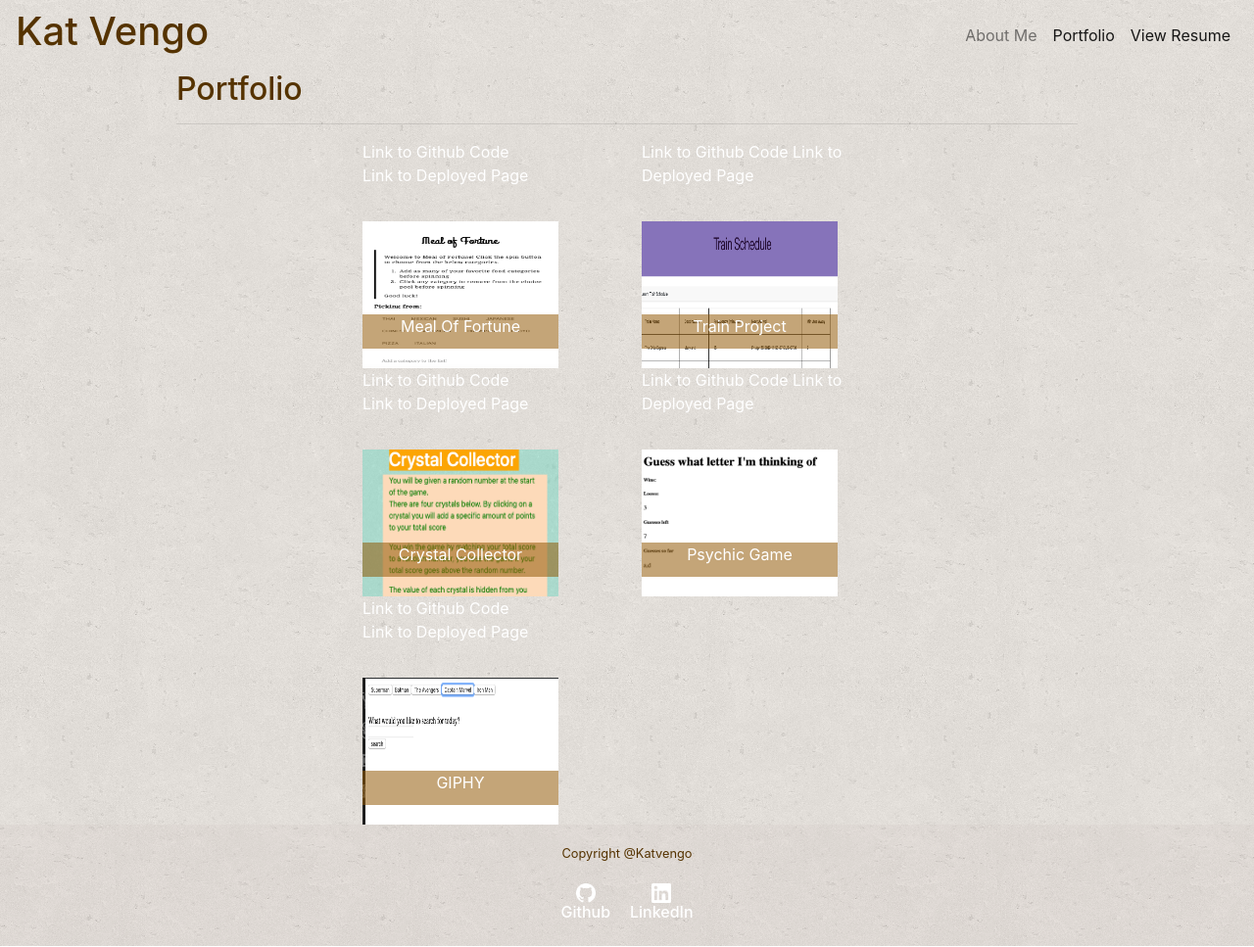
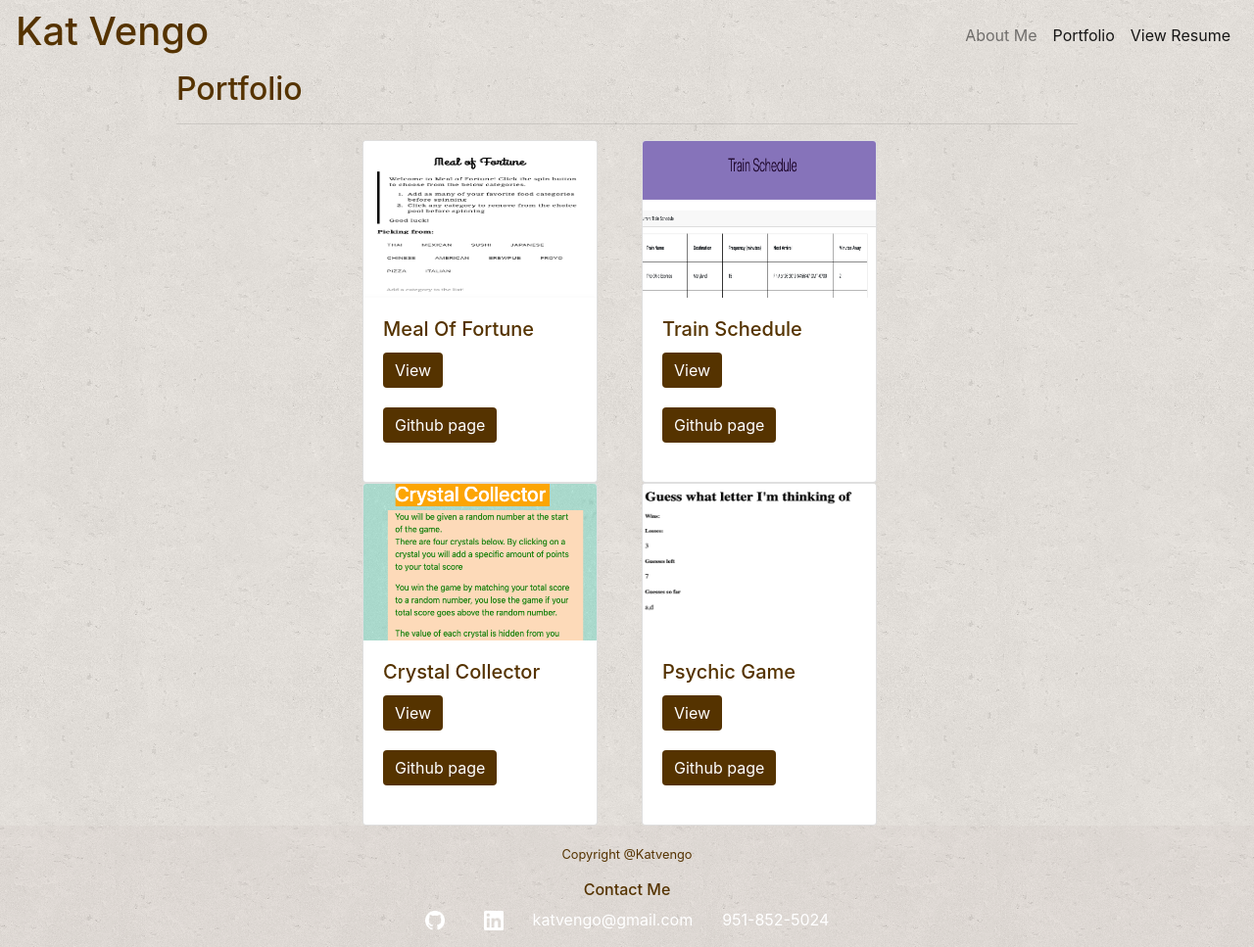
Before and after one commit to katvengo/index.html, a plain HTML site: page portfolio.html in a window 1280 px wide. Shown: the whole page at 98% size. Drawn offline with nearby package versions, Linux system fonts and the light colour scheme; a script that the page names is missing.

Commit message:
finished website

```diff
--- a/main.css
+++ b/main.css
@@ -92,7 +92,29 @@ a:active {
     padding-right: 20px;
 }
 
-/* #second{
+#second{
+    padding-left: 20px;
 
+}
 
-} */
+#thirdDiv{
+    padding-left: 30px;
+}
+
+#fourthDiv{
+    padding-left: 30px;
+    color: white;
+}
+
+#linkSpacing{
+    margin-bottom: 20px;
+    background-color: #553300;
+    border: #553300
+}
+
+a.button a:hover{
+    background-color: #553300;
+    border: #553300;
+    color: white;
+
+}
--- a/portfolio.html
+++ b/portfolio.html
@@ -65,16 +65,35 @@
                 <div class="row">
                     <div class="col-sm-3"></div>
                     <div class="col-sm-3">
-                        <a href="https://github.com/katvengo/project-1">Link to Github Code</a><br>
-                        <a href="https://katvengo.github.io/project-1/">Link to Deployed Page</a>
-                        <div class="text-block" id="two">Meal Of Fortune</div>
-                        <img src="mealoffortune.png" alt="" width="200" height="150" id="stereopic">
+                        <div class="card" style="width: 15rem;">
+                            <img src="mealoffortune.png" class="card-img-top" alt="..." style="height: 10rem;">
+                            <div class="card-body">
+                                <h5 class="card-title">Meal Of Fortune</h5>
+                                <!-- <p class="card-text">First group project. My responsibilities included working on the
+                                    javascript and ajax calls.</p> -->
+                                <a href="https://katvengo.github.io/project-1/" class="btn btn-info"
+                                    id="linkSpacing">View</a><br>
+                                <a href="https://github.com/katvengo/project-1" class="btn btn-info"
+                                    id="linkSpacing">Github page</a>
+                            </div>
+                        </div>
+
+
                     </div>
                     <div class="col-sm-3">
-                        <a href="https://github.com/katvengo/train-project">Link to Github Code</a>
-                        <a href="https://katvengo.github.io/train-project/">Link to Deployed Page</a>
-                        <div class="text-block" id="three">Train Project</div>
-                        <img src="trainschedule.png" alt="" width="200" height="150" id="ledpic">
+                        <div class="card" style="width: 15rem;">
+                            <img src="trainschedule.png" class="card-img-top" alt="..." style="height: 10rem;">
+                            <div class="card-body">
+                                <h5 class="card-title">Train Schedule</h5>
+                                <!-- <p class="card-text">This train schedule allows one to add trains and store them in
+                                    firebase. Moment.js was used to compute the times</p> -->
+                                <a href="https://katvengo.github.io/train-project/" class="btn btn-info"
+                                    id="linkSpacing">View</a><br>
+                                <a href="https://github.com/katvengo/train-project" class="btn btn-info"
+                                    id="linkSpacing">Github page</a>
+                            </div>
+                        </div>
+
                     </div>
                     <div class="col-sm-3"></div>
 
@@ -84,18 +103,36 @@
                 <div class="row">
                     <div class="col-sm-3"></div>
                     <div class="col-sm-3">
-                            <a href="https://github.com/katvengo/unit-4-game">Link to Github Code</a><br>
-                            <a href="https://katvengo.github.io/unit-4-game/">Link to Deployed Page</a>
+                        <div class="card" style="width: 15rem;">
+                            <img src="crystalcollector.png" class="card-img-top" alt="..." style="height: 10rem;">
+                            <div class="card-body">
+                                <h5 class="card-title">Crystal Collector</h5>
+                                <!-- <p class="card-text">This game is all about collecting crystals. We are given a radom
+                                    number at the start of the game, and random numbers for the value of each crystal.
+                                    In order to win the game we click on a crystal and have to reach the same variable
+                                    on the top as we do on the bottom. Once we win, the game resets.</p> -->
+                                <a href="https://katvengo.github.io/unit-4-game/" class="btn btn-info"
+                                    id="linkSpacing">View</a><br>
+                                <a href="https://github.com/katvengo/unit-4-game" class="btn btn-info"
+                                    id="linkSpacing">Github page</a>
+                            </div>
+                        </div>
 
-                        <div class="text-block" id="four">Crystal Collector</div>
-                        <img src="crystalcollector.png" alt="" width="200" height="150" id="antpic">
                     </div>
                     <div class="col-sm-3">
-                        <a href="https://github.com/katvengo/project-1">Link to Github Code</a>
-                        <a href="https://katvengo.github.io/Psychic-Game/">Link to Deployed Page</a>
+                        <div class="card" style="width: 15rem;">
+                            <img src="Psychicgame.png" class="card-img-top" alt="..." style="height: 10rem;">
+                            <div class="card-body">
+                                <h5 class="card-title">Psychic Game</h5>
+                                <!-- <p class="card-text">Want to test how much of a psychic you are? This is a guessing game
+                                    with the computer.</p> -->
+                                <a href="https://katvengo.github.io/Psychic-Game/" class="btn btn-info"
+                                    id="linkSpacing">View</a><br>
+                                <a href="https://github.com/katvengo/Psychic-Game" class="btn btn-info"
+                                    id="linkSpacing">Github page</a>
+                            </div>
+                        </div>
 
-                        <div class="text-block" id="five">Psychic Game</div>
-                        <img src="Psychicgame.png" alt="" width="200" height="150" id="earbudpic">
                     </div>
                     <div class="col-sm-3"></div>
 
@@ -104,10 +141,8 @@
                 <div class="row">
                     <div class="col-sm-3"></div>
                     <div class="col-sm-3">
-                            <a href="https://github.com/katvengo/GIPHY">Link to Github Code</a><br>
-                        <a href="https://katvengo.github.io/GIPHY/">Link to Deployed Page</a>
-                        <div class="text-block" id="six">GIPHY</div>
-                        <img src="GIPHY.png" alt="" width="200" height="150" id="tvpic">
+
+
                     </div>
                     <div class="col-sm-3"></div>
                 </div>
@@ -118,25 +153,37 @@
     <footer class="footer mt-auto py-3 copyright">
         <div class="text-center ">
             <p><small>Copyright @Katvengo</small></p>
+            <div id="contactMe">
+                <h6>Contact Me</h6>
+            </div>
             <div class="profileLinks">
-
                 <div id="first">
                     <a href="https://github.com/katvengo"><img src="GitHub-Mark-Light-32px.png" width="20">
-                    <h6>Github</h6>
+
                     </a>
                 </div>
                 <div id="second">
-                <a href="www.linkedin.com/in/katelynn-vengoechea-b5312746"><img src="In-White-21.png" width="20">
-                  <h6>LinkedIn</h6>
+                    <a href="https://www.linkedin.com/in/katelynn-vengoechea-b5312746" target="_blank"><img
+                            src="In-White-21.png" width="20">
                     </a>
                 </div>
+                <div id="thirdDiv">
+                    <a href="mailt::katvengo@gmail.com">katvengo@gmail.com</a> </div>
+                <div id="fourthDiv">951-852-5024</div>
 
             </div>
         </div>
     </footer>
-        <script src="https://code.jquery.com/jquery-3.3.1.slim.min.js" integrity="sha384-q8i/X+965DzO0rT7abK41JStQIAqVgRVzpbzo5smXKp4YfRvH+8abtTE1Pi6jizo" crossorigin="anonymous"></script>
-        <script src="https://cdnjs.cloudflare.com/ajax/libs/popper.js/1.14.7/umd/popper.min.js" integrity="sha384-UO2eT0CpHqdSJQ6hJty5KVphtPhzWj9WO1clHTMGa3JDZwrnQq4sF86dIHNDz0W1" crossorigin="anonymous"></script>
-        <script src="https://stackpath.bootstrapcdn.com/bootstrap/4.3.1/js/bootstrap.min.js" integrity="sha384-JjSmVgyd0p3pXB1rRibZUAYoIIy6OrQ6VrjIEaFf/nJGzIxFDsf4x0xIM+B07jRM" crossorigin="anonymous"></script>
+    <script src="https://code.jquery.com/jquery-3.3.1.slim.min.js"
+        integrity="sha384-q8i/X+965DzO0rT7abK41JStQIAqVgRVzpbzo5smXKp4YfRvH+8abtTE1Pi6jizo" crossorigin="anonymous">
+    </script>
+    <script src="https://cdnjs.cloudflare.com/ajax/libs/popper.js/1.14.7/umd/popper.min.js"
+        integrity="sha384-UO2eT0CpHqdSJQ6hJty5KVphtPhzWj9WO1clHTMGa3JDZwrnQq4sF86dIHNDz0W1" crossorigin="anonymous">
+    </script>
+    <script src="https://stackpath.bootstrapcdn.com/bootstrap/4.3.1/js/bootstrap.min.js"
+        integrity="sha384-JjSmVgyd0p3pXB1rRibZUAYoIIy6OrQ6VrjIEaFf/nJGzIxFDsf4x0xIM+B07jRM" crossorigin="anonymous">
+    </script>
+
 </body>
 
 </html>
```
Also changed, not shown: index.html (+8 -3 lines). Lines whose indentation alone changed are shown as unchanged.
